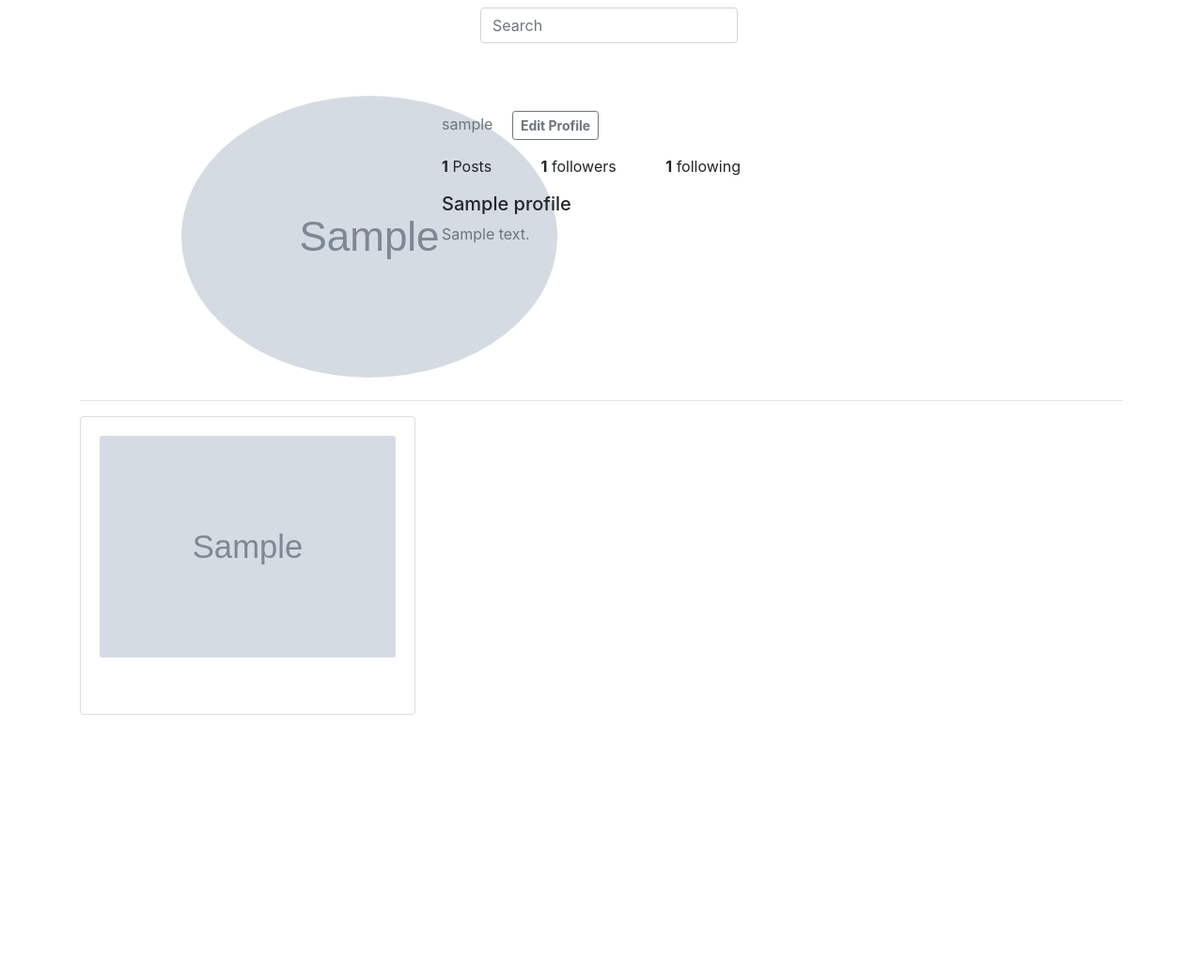
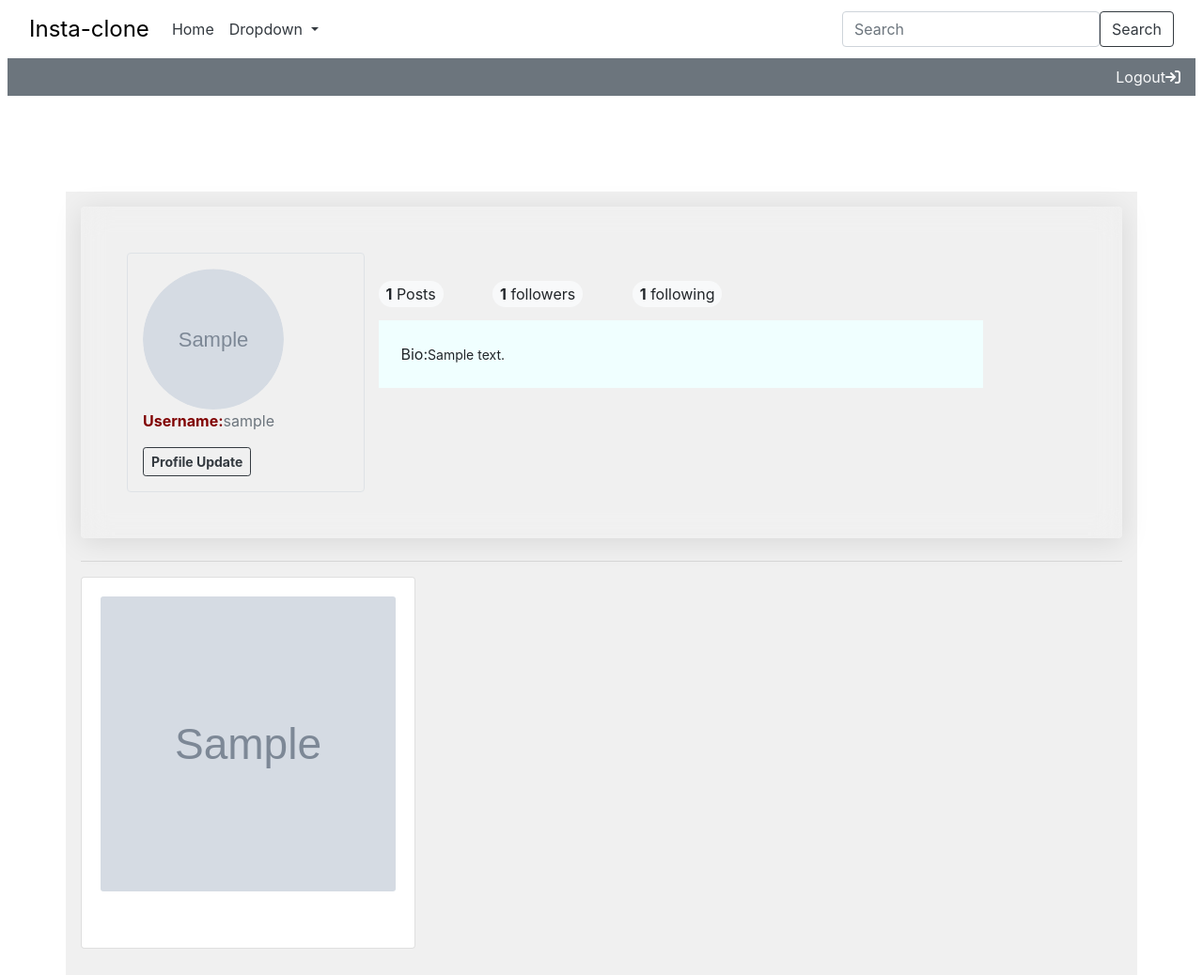
Before and after one commit to DenisMuga/instagram-clone, a Django app: a page that uses zetu/templates/base.html in a window 1280 px wide. Shown: the whole page at 94% size. Before the commit the page ends 761 px from the top, so only its background shows below. Run offline with Django 3.2, Linux system fonts and the light colour scheme; a user stored in the database is signed in; tables that the repository leaves empty hold one stand-in row (values such as "Sample post"); grey boxes marked "Sample" are stand-in pictures; some libraries are stand-ins or nearby versions.

Commit message:
Updating templates and models

```diff
--- a/zetu/models.py
+++ b/zetu/models.py
@@ -2,6 +2,7 @@ from django.db import models
 from django.contrib.auth.models import User
 from django.db.models.signals import post_save
 from django.dispatch import receiver
+from cloudinary.models import CloudinaryField
 
 # Create your models here.
 
--- a/zetu/templates/base.html
+++ b/zetu/templates/base.html
@@ -8,22 +8,39 @@
     <meta http-equiv="X-UA-Compatible" content="ie=edge">
 
     <link rel="stylesheet" href="{% static 'css/styles.css' %}">
-    <title>Insta-Clone</title>
+    <title>Insta Clone</title>
 
  {% block styles %}
   {% bootstrap_css %}
   {% endblock %}
+  <link rel="stylesheet" href="https://cdnjs.cloudflare.com/ajax/libs/font-awesome/6.1.1/css/all.min.css" integrity="sha512-KfkfwYDsLkIlwQp6LFnl8zNdLGxu9YAA1QvwINks4PhcElQSvqcyVLLD9aMhXd13uQjoXtEKNosOWaZqXgel0g==" crossorigin="anonymous" referrerpolicy="no-referrer" />
 
 </head>
-<body class="reg">
+<body class="">
   {%include 'navbar.html'%}
+
+  <div class="bg-secondary text-light py-2 mx-2 ">
+    {%if request.user.is_authenticated%}
+    <div class="" style="text-align: right;">
+      <p class="my-auto display-5"><a class="m-3 fs-2 text-light" href="{% url 'signout'%}">Logout<i class="fa-solid fa-arrow-right-to-bracket ms-4"></i></a></p>
+    </div>
+    {%else%}
+    <div class="d-flex justify-content-end px-5 " >
+      <p class="my-auto display-5"><a style="color: rgb(66, 26, 54);" class="m-3 fs-2 text-light" href="{% url 'signup'%}"> Register</a></p>
+      <p class="my-auto"><a class="text-light" style="color: rgb(66, 26, 54);" href="{% url 'login'%}"><i class="fa-solid fa-arrow-right-from-bracket"></i>Login</a></p>
+    </div>
+    {%endif%}
+
+  </div>
+  <div class="con">
 {% block content %}
 
 {% endblock %}
+</div>
 
 
 {% block scripts %}
-
+<script src="https://cdnjs.cloudflare.com/ajax/libs/jquery/3.6.0/jquery.min.js" integrity="sha512-894YE6QWD5I59HgZOGReFYm4dnWc1Qt5NtvYSaNcOP+u1T9qYdvdihz0PPSiiqn/+/3e7Jo4EaG7TubfWGUrMQ==" crossorigin="anonymous" referrerpolicy="no-referrer"></script>
      {% bootstrap_javascript %}
     {% endblock %}
 </body>
--- a/zetu/templates/navbar.html
+++ b/zetu/templates/navbar.html
@@ -1,19 +1,33 @@
-<div class="navbar fixed-top bg-white">
-    <nav class="container">
-      <span class="navbar-brand mb-0 h1">
-          <a href="/">
-              <div id="brand" class="instaicon logo d-none d-sm-block"></div>
-              <div class="instaicon mainicon d-block d-sm-none"></div>
-          </a>
-      </span>
-        <form class="mb-0 h1 ml-auto mr-auto" id="searchform" action="{% url 'search' %}" >
-             <input name="search_user" autocomplete="off" id="searching" class="form-control d-none d-md-block" placeholder="Search">
-            <i class="spinner "></i>
+<nav class="navbar navbar-expand-lg navbar-dark  text-dark" >
+    <div class="container-fluid">
+      <a style="font-size: 150%; color: black;" class="navbar-brand t" href="#">Insta-clone</a>
+      <button class="navbar-toggler" type="button" data-bs-toggle="collapse" data-bs-target="#navbarSupportedContent" aria-controls="navbarSupportedContent" aria-expanded="false" aria-label="Toggle navigation">
+        <span class="navbar-toggler-icon"></span>
+      </button>
+      <div class="collapse navbar-collapse d-flex justify-content-between" id="navbarSupportedContent">
+        <ul class="navbar-nav me-auto mb-2 mb-lg-0">
+          <li class="nav-item">
+            <a class="nav-link active text-dark" aria-current="page" href="{% url 'home'%}">Home</a>
+          </li>
+
+          <li class="nav-item dropdown">
+            <a class="nav-link dropdown-toggle text-dark" href="#" id="navbarDropdown" role="button" data-bs-toggle="dropdown" aria-expanded="false">
+              Dropdown
+            </a>
+            <ul class="dropdown-menu" aria-labelledby="navbarDropdown">
+              <li><a class="dropdown-item" href="#">Action</a></li>
+              <li><a class="dropdown-item" href="#">Another action</a></li>
+              <li><hr class="dropdown-divider"></li>
+              <li><a class="dropdown-item" href="#">Something else here</a></li>
+            </ul>
+          </li>
+
+        </ul>
+        <form class="d-flex my-auto  justify-content-between" action="{% url 'search' %}" id="searchform">
+          <input class="form-control me-2" type="search" placeholder="Search" aria-label="Search" name="search_user"  autocomplete="off" id="searching" style="background-color: transparent;">
+
+          <button class="btn btn-outline-dark ms-3 " type="submit">Search</button>
         </form>
-        <span class="pull-right">
-            <div class="instaicon disc"></div>
-            <div class="instaicon like"></div>
-            <a href="{% url 'profile' user.username %}" class="instaicon pers"></a>
-        </span>
-    </nav>
-</div>
+      </div>
+    </div>
+  </nav>
--- a/zetu/templates/registration/login.html
+++ b/zetu/templates/registration/login.html
@@ -1,3 +1,5 @@
+{% extends 'base.html' %}
+{% load crispy_forms_tags %}
 {% extends 'base.html' %}
 {% load crispy_forms_tags %}
 {% block content %}
@@ -9,7 +11,6 @@
         <div class="col-md-8 mt-4">
             <div class="card ">
                 <div class="card-title mt-4">
-                    <img src="{% static 'images/insta5.png' %}" alt="" width="40%" class="D-block mx-auto">
                 </div>
                 <div class="card-body mb-3 mr-3 ml-3" >
                     <form action="" method="post" novalidate >
--- a/zetu/templates/zetu/profile.html
+++ b/zetu/templates/zetu/profile.html
@@ -1,48 +1,45 @@
 {% extends 'base.html' %}
 {% load crispy_forms_tags %}
 {% block content %}
-<div class="container" style="margin-top:8%">
+{%load cloudinary%}
+<div class="container p-3" style="margin-top:8%;background-color: #f0f0f0;">
     <div class="content-section">
         <div class="media">
             <div class="container">
-                <div class="row">
-                    <div class="col-md-1"></div>
-                    <div class="col-md-3">
-                        <img class="rounded-circle account-img" src="{{ user.profile.profile_picture.url }}">
+                <div class="row  p-5 rounded " style="/* From https://css.glass */
+                background: rgba(255, 255, 255, 0.02);
+                border-radius: 16px;
+                box-shadow: 0 4px 30px rgba(0, 0, 0, 0.1);
+                backdrop-filter: blur(14.7px);
+                -webkit-backdrop-filter: blur(14.7px);
+                border: 1px solid rgba(255, 255, 255, 0.07);
+                ">
+
+                    <div class="col-md-3 border border-end p-3 rounded">
+                        <img class="rounded-circle account-img" src="{{ user.profile.profile_picture.url }}" style="width: 150px;aspect-ratio: 1; clip-path: circle();">
+                        <div class=""><span class="mr-3 text-secondary username"><strong style="color: maroon;" class="me-2 ">Username:</strong>{{ user.username }}</span>
+                            <a class="btn btn-sm btn-outline-dark mr-3 mt-3" data-toggle="modal" data-target=".bd-example-modal-md"><strong>Profile Update</strong></a>
+
+                        </div>
+
                     </div>
-                    <div class="col-md-6 mt-3">
+                    <div class="col-md-8 mt-3">
                         <div class="media-body">
-                            <div class="account-heading"><span class="mr-3 text-secondary username">{{ user.username }}</span>
-                                <a class="btn btn-sm btn-outline-secondary mr-3" data-toggle="modal" data-target=".bd-example-modal-md"><strong>Edit Profile</strong></a>
-                                <a class="mt-3" data-toggle="modal" data-target="#ModalCenter"><i class="fa fa-cog mt-3" id="cog"></i></a>
-                            </div>
 
                             <div class="post-details mt-3 mb-3">
-                                <span class="mr-5"><strong>{{images.count}}</strong> Posts</span>
-                                <span class="mr-5"> <strong>{{ user.profile.followers.count }}</strong> followers</span>
-                                <span class="mr-5"> <strong>{{ user.profile.following.count }}</strong> following</span>
-                            </div>
-                            <h5>{{ user.profile.name }}</h5>
-                            <p class="text-secondary">{{ user.profile.bio }}</p>
+                                <span class="mr-5 px-2 py-1 bg-light rounded-pill"><strong>{{images.count}}</strong> Posts</span>
+                                <span class="mr-5 px-2 py-1 bg-light rounded-pill"> <strong>{{ user.profile.followers.count }}</strong> followers</span>
+                                <span class="mr-5 px-2 py-1 bg-light rounded-pill"> <strong>{{ user.profile.following.count }}</strong> following</span>
+                            </div >
+                            <div style="background-color: azure;">
+                            <p class="  p-4" >Bio:<small>{{ user.profile.bio }}</small></p>
+                        </div>
                         </div>
                     </div>
                 </div>
             </div>
         </div>
-        <div class="modal fade bd-example-modal-sm" id="ModalCenter" tabindex="-1" role="dialog" aria-labelledby="exampleModalCenterTitle" aria-hidden="true">
-            <div class="modal-dialog modal-sm" role="document">
-                <div class="modal-content">
-                    <div class="modal-body">
-                        <a class="D-block mx-auto" href="">Change Password</a>
-                        <hr>
-                        <a class="D-block mx-auto" href="{% url 'logout' %}">Log Out</a>
-                        <hr>
-                        <a class="D-block mx-auto" href="" data-dismiss="modal">Close</a>
-                    </div>
 
-                </div>
-            </div>
-        </div>
         <div class="modal fade bd-example-modal-md" tabindex="-1" role="dialog" aria-labelledby="myLargeModalLabel" aria-hidden="true">
             <div class="modal-dialog modal-md ">
                 <div class="modal-content">
@@ -50,7 +47,7 @@
                         {% csrf_token%}
                         {{ user_form|crispy}}
                         {{ prof_form|crispy}}
-                        <button type="submit" class="btn btn-primary btn-sm"> Update Profile</button>
+                        <button type="submit" class="btn btn-outline-dark w-100"> Update Profile</button>
                     </form>
                 </div>
             </div>
@@ -61,7 +58,7 @@
         {% for image in images %}
             <div class="card">
                 <div class="card-body">
-                    <img src="{{image.image.url}}" alt="{{image.caption}}" class="card-img">
+                    <img src="{{image.image.url}}" alt="{{image.caption}}" class="card-img" style="width: 100%;aspect-ratio: 1;">
                     <p id="overlay"class="text">
                             <i class="fas fa-heart" style="color:white; font-size: 18"></i>
                             <span style="color: white">{{image.likes.count}}</span>
--- a/zetu/urls.py
+++ b/zetu/urls.py
@@ -11,5 +11,9 @@ urlpatterns = [
      path('search/', views.search_profile, name='search'),
      path('unfollow/<to_unfollow>', views.unfollow, name='unfollow'),
      path('follow/<to_follow>', views.follow, name='follow'),
+     path('post/<id>', views.post_comment, name='comment'),
+     path('post/<id>/like', views.PostLikeToggle.as_view(), name='liked'),
+     path('api/post/<id>/like', views.PostLikeAPIToggle.as_view(), name='liked-api'),
+     path('signout/',views.signout,name='signout'),
 
 ]
--- a/zetu/views.py
+++ b/zetu/views.py
@@ -27,6 +27,16 @@ def signup(request):
     else:
         form = RegForm()
     return render(request, 'registration/signup.html', {'form': form})
+
+def signin(request):
+    pass
+
+
+
+@login_required(login_url='login')
+def signout(request):
+    logout(request)
+    return redirect('login')
 
 @login_required(login_url='login')
 def index(request):
```
Also changed, not shown: instaclone/settings.py (+10 -10 lines), zetu/templates/zetu/like.html (added, +13 -0 lines), zetu/templates/zetu/results.html (added, +47 -0 lines), zetu/templates/zetu/single_post.html (added, +49 -0 lines).
